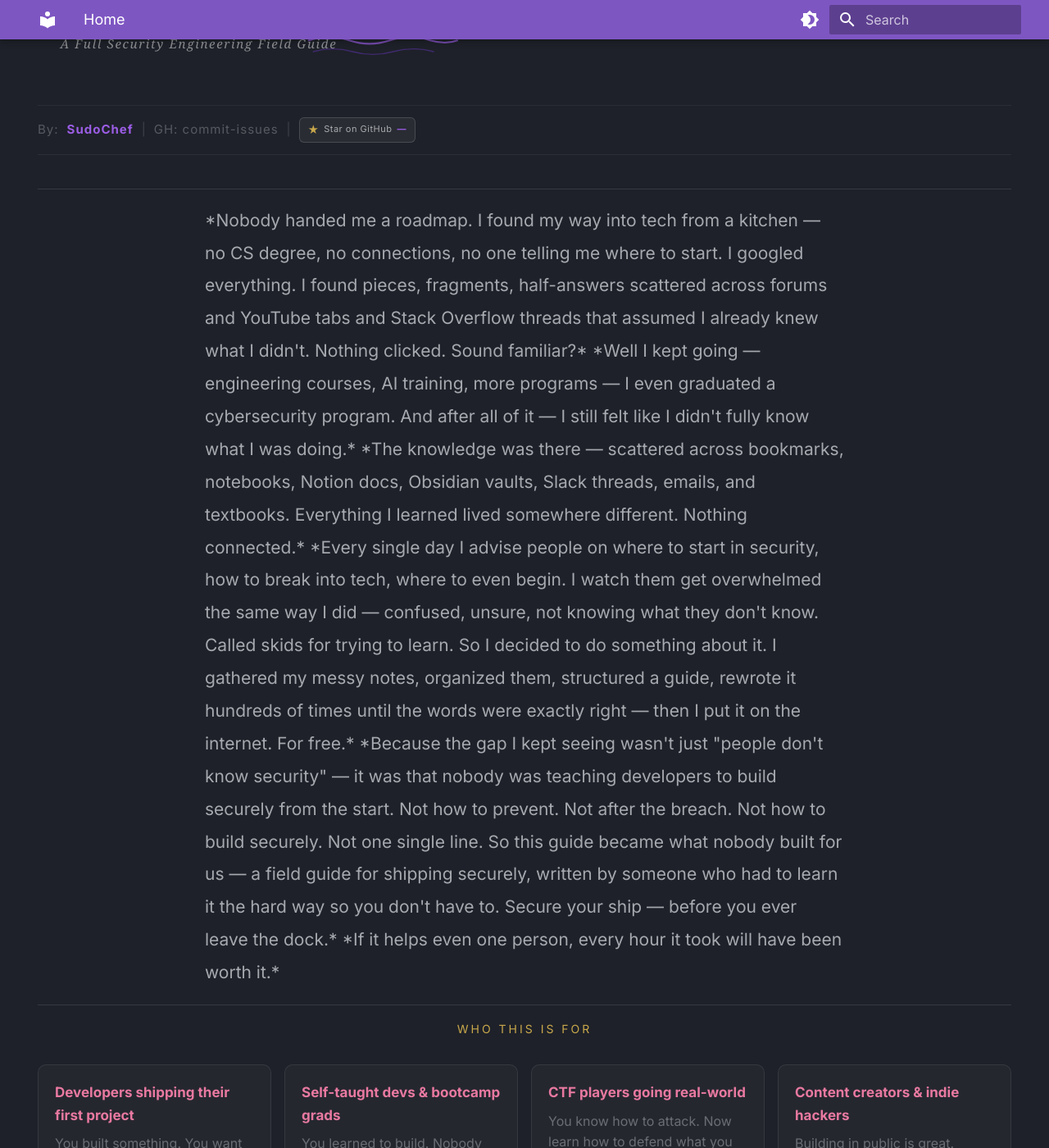
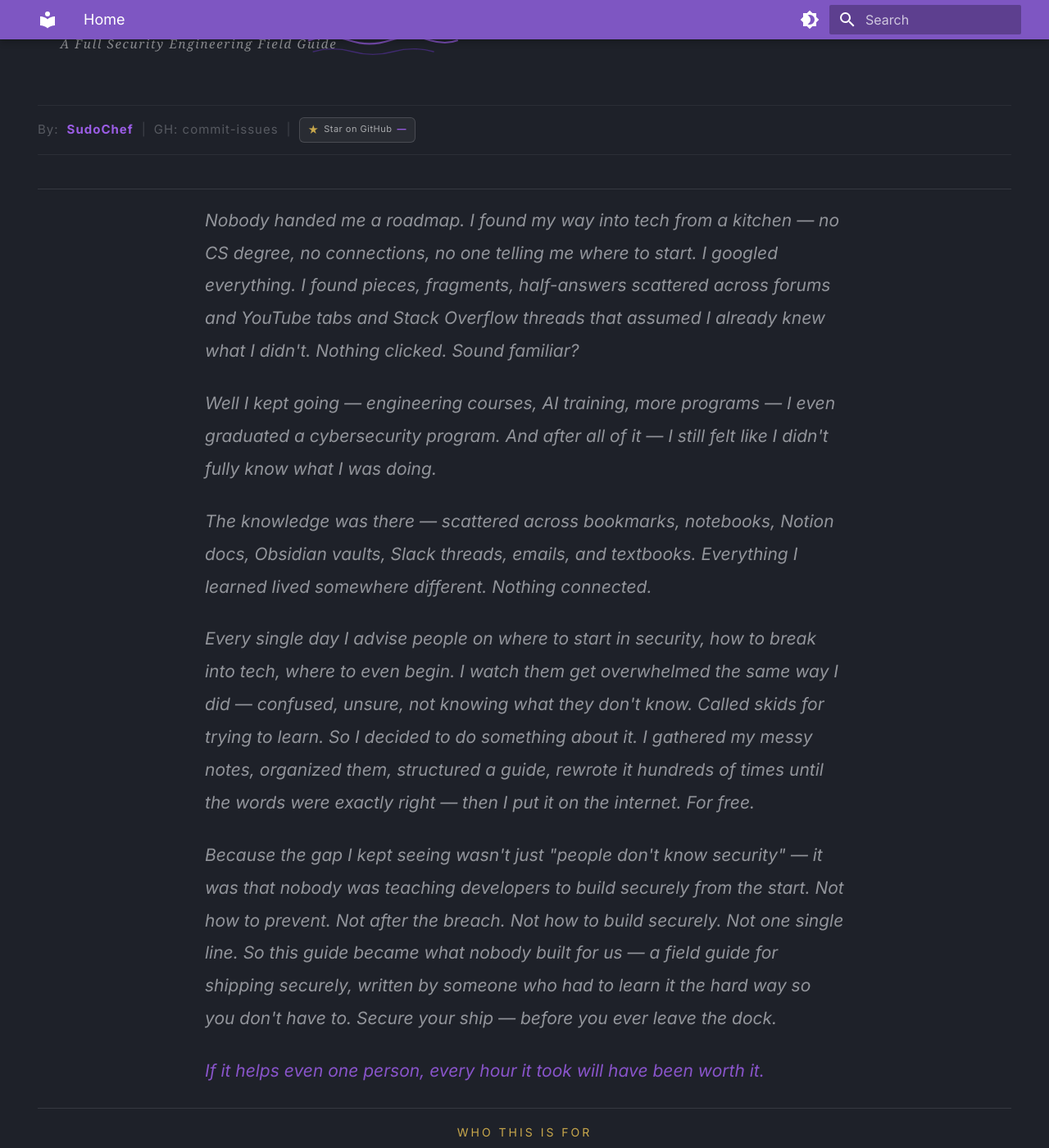
Before and after one commit to commit-issues/secure-your-repo, an MkDocs documentation site: the page built from docs/index.md, in a window 1280 px wide and 1400 px high, scrolled down 619 px. Shown: the whole window at 82% size. Built offline with MkDocs 1.6.1 and Material for MkDocs 9.7.7, drawn with Linux system fonts in a browser that asks for light colours; comment, search, counter and statistics services are not loaded.

Commit message:
fix: story italics, grid 3 columns, hide page title

```diff
--- a/docs/index.md
+++ b/docs/index.md
@@ -83,19 +84,12 @@ fetch('https://api.github.com/repos/commit-issues/secure-your-repo')
 ---
 
 <div class="story-section">
-
-*Nobody handed me a roadmap. I found my way into tech from a kitchen — no CS degree, no connections, no one telling me where to start. I googled everything. I found pieces, fragments, half-answers scattered across forums and YouTube tabs and Stack Overflow threads that assumed I already knew what I didn't. Nothing clicked. Sound familiar?*
-
-*Well I kept going — engineering courses, AI training, more programs — I even graduated a cybersecurity program. And after all of it — I still felt like I didn't fully know what I was doing.*
-
-*The knowledge was there — scattered across bookmarks, notebooks, Notion docs, Obsidian vaults, Slack threads, emails, and textbooks. Everything I learned lived somewhere different. Nothing connected.*
-
-*Every single day I advise people on where to start in security, how to break into tech, where to even begin. I watch them get overwhelmed the same way I did — confused, unsure, not knowing what they don't know. Called skids for trying to learn. So I decided to do something about it. I gathered my messy notes, organized them, structured a guide, rewrote it hundreds of times until the words were exactly right — then I put it on the internet. For free.*
-
-*Because the gap I kept seeing wasn't just "people don't know security" — it was that nobody was teaching developers to build securely from the start. Not how to prevent. Not after the breach. Not how to build securely. Not one single line. So this guide became what nobody built for us — a field guide for shipping securely, written by someone who had to learn it the hard way so you don't have to. Secure your ship — before you ever leave the dock.*
-
-*If it helps even one person, every hour it took will have been worth it.*
-
+<p><em>Nobody handed me a roadmap. I found my way into tech from a kitchen — no CS degree, no connections, no one telling me where to start. I googled everything. I found pieces, fragments, half-answers scattered across forums and YouTube tabs and Stack Overflow threads that assumed I already knew what I didn't. Nothing clicked. Sound familiar?</em></p>
+<p><em>Well I kept going — engineering courses, AI training, more programs — I even graduated a cybersecurity program. And after all of it — I still felt like I didn't fully know what I was doing.</em></p>
+<p><em>The knowledge was there — scattered across bookmarks, notebooks, Notion docs, Obsidian vaults, Slack threads, emails, and textbooks. Everything I learned lived somewhere different. Nothing connected.</em></p>
+<p><em>Every single day I advise people on where to start in security, how to break into tech, where to even begin. I watch them get overwhelmed the same way I did — confused, unsure, not knowing what they don't know. Called skids for trying to learn. So I decided to do something about it. I gathered my messy notes, organized them, structured a guide, rewrote it hundreds of times until the words were exactly right — then I put it on the internet. For free.</em></p>
+<p><em>Because the gap I kept seeing wasn't just "people don't know security" — it was that nobody was teaching developers to build securely from the start. Not how to prevent. Not after the breach. Not how to build securely. Not one single line. So this guide became what nobody built for us — a field guide for shipping securely, written by someone who had to learn it the hard way so you don't have to. Secure your ship — before you ever leave the dock.</em></p>
+<p class="story-final"><em>If it helps even one person, every hour it took will have been worth it.</em></p>
 </div>
 
 ---
@@ -304,10 +298,13 @@ fetch('https://api.github.com/repos/commit-issues/secure-your-repo')
 .section-label.gold { color: #c9a84c; }
 .section-label.purple { color: #9b5de5; }
 
+.story-section p { font-size: 1.05rem; line-height: 1.9; opacity: 0.85; margin: 0 0 1.2rem; }
+.story-final { color: #9b5de5 !important; opacity: 1 !important; }
+
 /* AUDIENCE */
 .audience-grid {
   display: grid;
-  grid-template-columns: repeat(auto-fit, minmax(260px, 1fr));
+  grid-template-columns: repeat(3, 1fr);
   gap: 16px;
 }
 .audience-card {
```
Also changed, not shown: other parts of docs/index.md (+1 -0 lines).
